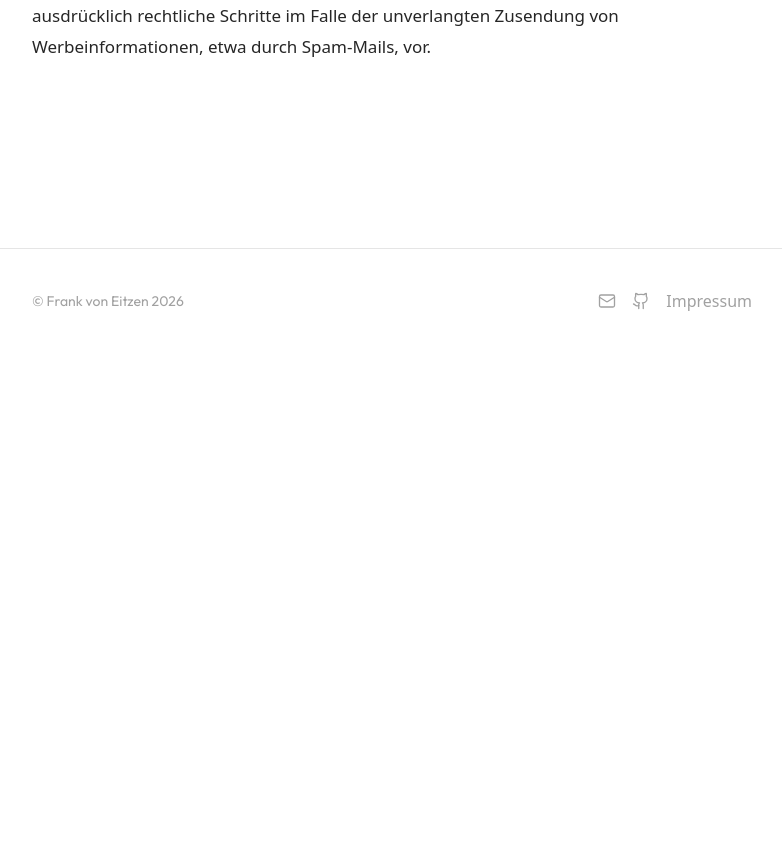
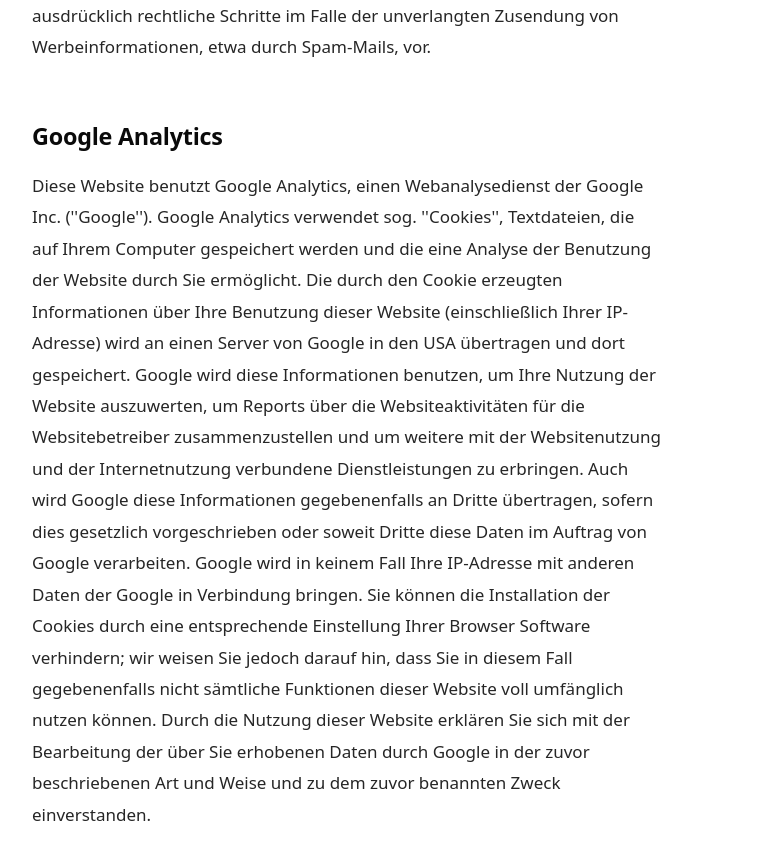
Before and after one commit to realDogbert/realDogbert.github.io, a Next.js app: page /impressum in a window 1280 px wide. Shown: the part 2580-3439 px from the top of the page, without its empty margins (248-1030 px from the left). Before the commit the page ends 2933 px from the top, so only its background shows below. Built offline with nearby package versions, Linux system fonts and the light colour scheme; no server answers.

Commit message:
Add Google Analytics information to impressum page

```diff
--- a/app/impressum/page.tsx
+++ b/app/impressum/page.tsx
@@ -39,6 +39,14 @@
                         Wir weisen darauf hin, dass die Datenübertragung im Internet (z.B. bei der Kommunikation per E-Mail) Sicherheitslücken aufweisen kann. Ein lückenloser Schutz der Daten vor dem Zugriff durch Dritte ist nicht möglich.
                         Der Nutzung von im Rahmen der Impressumspflicht veröffentlichten Kontaktdaten durch Dritte zur Übersendung von nicht ausdrücklich angeforderter Werbung und Informationsmaterialien wird hiermit ausdrücklich widersprochen. Die Betreiber der Seiten behalten sich ausdrücklich rechtliche Schritte im Falle der unverlangten Zusendung von Werbeinformationen, etwa durch Spam-Mails, vor.</p>
 
+                    <h3>Google Analytics</h3>
+                    <p>Diese Website benutzt Google Analytics, einen Webanalysedienst der Google Inc. (''Google''). Google Analytics verwendet sog. ''Cookies'', Textdateien, die auf Ihrem Computer gespeichert werden und die eine Analyse der Benutzung der Website durch Sie ermöglicht.
+                        Die durch den Cookie erzeugten Informationen über Ihre Benutzung dieser Website (einschließlich Ihrer IP-Adresse) wird an einen Server von Google in den USA übertragen und dort gespeichert.
+                        Google wird diese Informationen benutzen, um Ihre Nutzung der Website auszuwerten, um Reports über die Websiteaktivitäten für die Websitebetreiber zusammenzustellen und um weitere mit der Websitenutzung und der Internetnutzung verbundene Dienstleistungen
+                        zu erbringen. Auch wird Google diese Informationen gegebenenfalls an Dritte übertragen, sofern dies gesetzlich vorgeschrieben oder soweit Dritte diese Daten im Auftrag von Google verarbeiten. Google wird in keinem Fall Ihre IP-Adresse mit anderen
+                        Daten der Google in Verbindung bringen. Sie können die Installation der Cookies durch eine entsprechende Einstellung Ihrer Browser Software verhindern; wir weisen Sie jedoch darauf hin, dass Sie in diesem Fall gegebenenfalls nicht sämtliche Funktionen
+                        dieser Website voll umfänglich nutzen können. Durch die Nutzung dieser Website erklären Sie sich mit der Bearbeitung der über Sie erhobenen Daten durch Google in der zuvor beschriebenen Art und Weise und zu dem zuvor benannten Zweck einverstanden.</p>
+
                 </article>
             </div>
         </div>
```
